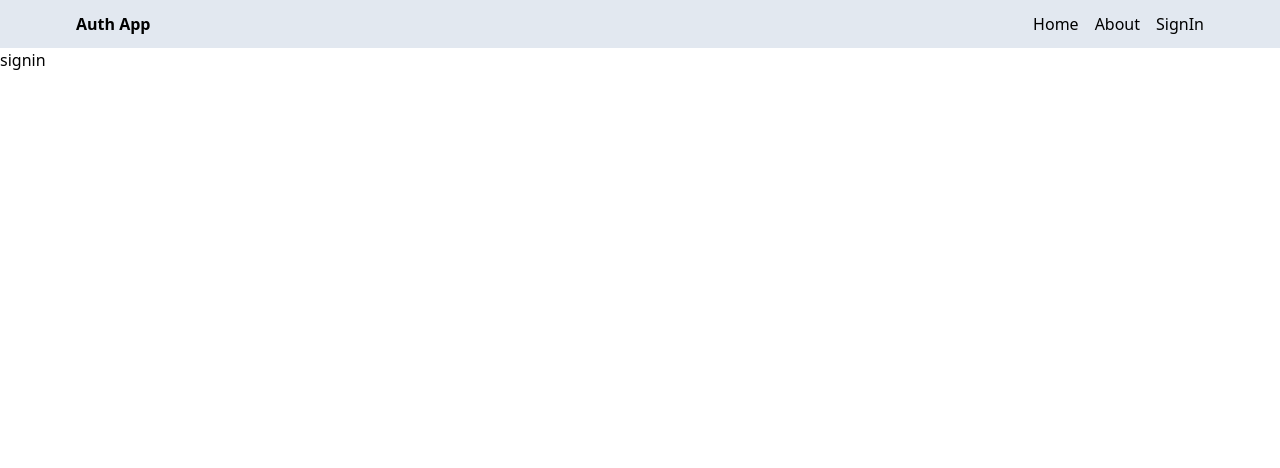
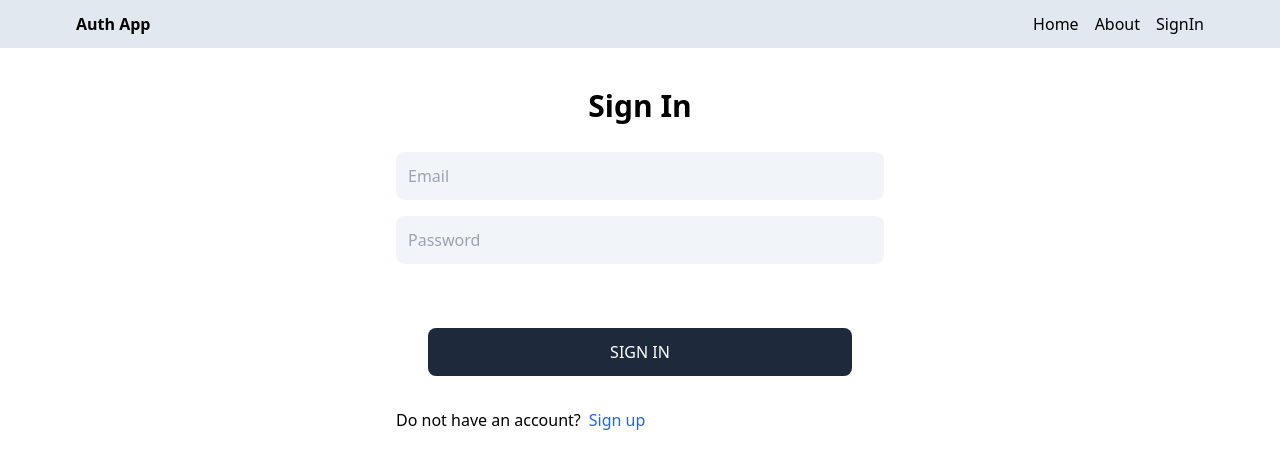
Before and after one commit to AreebHanas/MERN-Auth, a React (Vite) app in the folder client/: page /signin in a window 1280 px wide. Shown: the top 468 px of the page. Built offline with nearby package versions, Linux system fonts and the light colour scheme.

Commit message:
Complete signin page functionality

```diff
--- a/client/src/Pages/SignIn.jsx
+++ b/client/src/Pages/SignIn.jsx
@@ -1,9 +1,58 @@
-import React from 'react'
+import { useState } from "react"
+import {Link,useNavigate} from "react-router-dom"
+import axios from"axios"
 
-export default function SignIn() {
+export default function SignIp() {
+  const [form,setForm] = useState({})
+  const [loading,setLoading] = useState(false)
+  const [error,setError] = useState(false)
+  const nevigate = useNavigate()
+function onChangeHandler(e){
+  setError(false)
+  const name = e.target.id
+  const value = e.target.value
+  setForm((prv)=>{
+    return {
+      ...prv,[name]:value
+    }
+  })
+}
+
+ const onClickHandler = async (e)=>{
+e.preventDefault();
+setLoading(true)
+try {
+  const response = await axios.post('http://localhost:5000/api/validation',form)
+  alert("Signed In");
+
+setLoading(false)
+setError(false)
+nevigate("/")
+} catch (error) {
+  setLoading(false)
+  setError(true)
+}
+}
   return (
-    <div>
-      <h1>signin</h1>
+    <div className='p-3 max-w-lg m-auto'>
+      <h1 className='text-center text-3xl font-semibold m-7'>Sign In</h1>
+      <form className='flex flex-col gap-4'>
+      <input type="email" placeholder='Email' id='email' className='bg-slate-100 rounded-lg p-3 '
+      onChange={onChangeHandler}/>
+      <input type="password" placeholder='Password' id='password' className='bg-slate-100 rounded-lg p-3 '
+      onChange={onChangeHandler}/>
+      <div className="text-red-700">
+        {(error)?"Ooops invelid Email or Password!":null}
+      </div>
+      <button className='bg-slate-800 text-white p-3 rounded-lg uppercase hover:opacity-90 m-8 disabled:opacity-70'
+      onClick={onClickHandler} disabled={loading}>{(loading)?"Loading...":"sign In"}</button>
+      </form>
+      <div className="flex gap-2">
+        <p>Do not have an account?</p>
+        <Link to="/signup">
+        <span className="text-blue-600 hover:opacity-90">Sign up</span>
+        </Link>
+      </div>
     </div>
   )
 }
--- a/client/src/Pages/SignUp.jsx
+++ b/client/src/Pages/SignUp.jsx
@@ -1,11 +1,12 @@
 import { useState } from "react"
-import {Link} from "react-router-dom"
+import {Link, useNavigate} from "react-router-dom"
 import axios from"axios"
 
 export default function SignUp() {
   const [form,setForm] = useState({})
   const [loading,setLoading] = useState(false)
   const [error,setError] = useState(false)
+  const navigate = useNavigate()
 function onChangeHandler(e){
   setError(false)
   const name = e.target.id
@@ -21,10 +22,12 @@ function onChangeHandler(e){
 e.preventDefault();
 setLoading(true)
 try {
-  const response = await axios.post('http://localhost:5000/adduser/api',form)
-alert("Account registed")
+  const response = await axios.post('http://localhost:5000/api/adduser',form)
+  alert("Account registed");
+
 setLoading(false)
 setError(false)
+navigate("/")
 } catch (error) {
   setLoading(false)
   setError(true)
```
